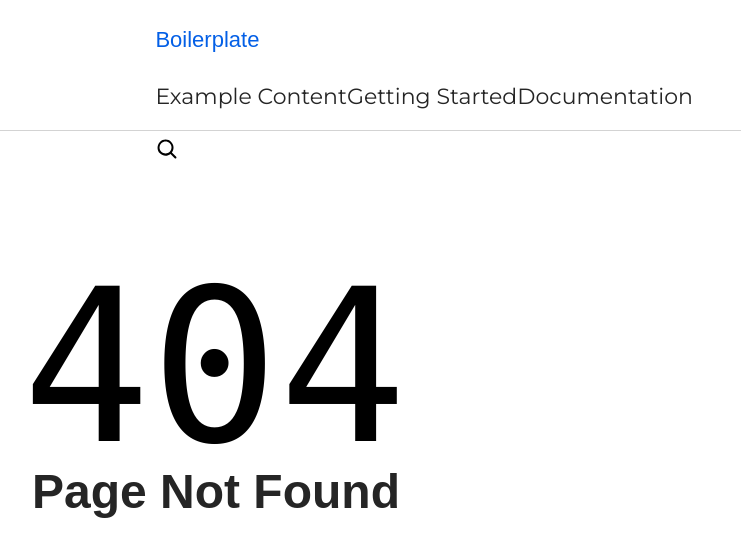
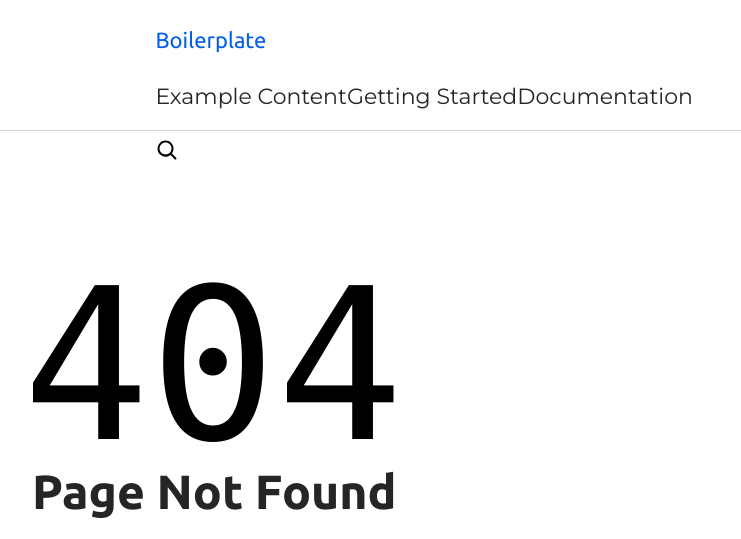
Before and after one commit to paolomoz/amicicharity, a website with bundled scripts: page 404.html in a window 1280 px wide. Shown: the top 539 px of the page, 0-741 px from the left. Built offline with nearby package versions, Linux system fonts and the light colour scheme; files whose address does not match are found by name; a web font is replaced by a local one.

Commit message:
fix font

```diff
--- a/styles/lazy-styles.css
+++ b/styles/lazy-styles.css
@@ -110,7 +110,7 @@
 }
 
 @font-face {
-  font-family: 'Ubuntu';
+  font-family: Ubuntu;
   font-style: normal;
   font-weight: 400;
   src: local('Ubuntu Regular'), local('Ubuntu-Regular'),
@@ -121,7 +121,7 @@
 }
 
 @font-face {
-  font-family: 'Ubuntu';
+  font-family: Ubuntu;
   font-style: normal;
   font-weight: 400;
   src: local('Ubuntu Regular'), local('Ubuntu-Regular'),
@@ -131,7 +131,7 @@
 }
 
 @font-face {
-  font-family: 'Ubuntu';
+  font-family: Ubuntu;
   font-style: normal;
   font-weight: 400;
   src: local('Ubuntu Regular'), local('Ubuntu-Regular'),
@@ -141,7 +141,7 @@
 }
 
 @font-face {
-  font-family: 'Ubuntu';
+  font-family: Ubuntu;
   font-style: normal;
   font-weight: 400;
   src: local('Ubuntu Regular'), local('Ubuntu-Regular'),
@@ -151,7 +151,7 @@
 }
 
 @font-face {
-  font-family: 'Ubuntu';
+  font-family: Ubuntu;
   font-style: normal;
   font-weight: 400;
   src: local('Ubuntu Regular'), local('Ubuntu-Regular'),
@@ -162,7 +162,7 @@
 }
 
 @font-face {
-  font-family: 'Ubuntu';
+  font-family: Ubuntu;
   font-style: normal;
   font-weight: 400;
   src: local('Ubuntu Regular'), local('Ubuntu-Regular'),
@@ -174,7 +174,7 @@
 }
 
 @font-face {
-  font-family: 'Ubuntu';
+  font-family: Ubuntu;
   font-style: normal;
   font-weight: 700;
   src: local('Ubuntu Bold'), local('Ubuntu-Bold'),
@@ -185,7 +185,7 @@
 }
 
 @font-face {
-  font-family: 'Ubuntu';
+  font-family: Ubuntu;
   font-style: normal;
   font-weight: 700;
   src: local('Ubuntu Bold'), local('Ubuntu-Bold'),
@@ -195,7 +195,7 @@
 }
 
 @font-face {
-  font-family: 'Ubuntu';
+  font-family: Ubuntu;
   font-style: normal;
   font-weight: 700;
   src: local('Ubuntu Bold'), local('Ubuntu-Bold'),
@@ -205,7 +205,7 @@
 }
 
 @font-face {
-  font-family: 'Ubuntu';
+  font-family: Ubuntu;
   font-style: normal;
   font-weight: 700;
   src: local('Ubuntu Bold'), local('Ubuntu-Bold'),
@@ -215,7 +215,7 @@
 }
 
 @font-face {
-  font-family: 'Ubuntu';
+  font-family: Ubuntu;
   font-style: normal;
   font-weight: 700;
   src: local('Ubuntu Bold'), local('Ubuntu-Bold'),
@@ -226,7 +226,7 @@
 }
 
 @font-face {
-  font-family: 'Ubuntu';
+  font-family: Ubuntu;
   font-style: normal;
   font-weight: 700;
   src: local('Ubuntu Bold'), local('Ubuntu-Bold'),
--- a/styles/styles.css
+++ b/styles/styles.css
@@ -21,7 +21,7 @@
 
   /* fonts */
   --body-font-family: 'Montserrat', sans-serif;
-  --heading-font-family: 'Ubuntu-Regular', sans-serif;
+  --heading-font-family: 'Ubuntu', sans-serif;
   --fixed-font-family: 'Roboto Mono', menlo, consolas, 'Liberation Mono', monospace;
 
   /* body sizes */
```
